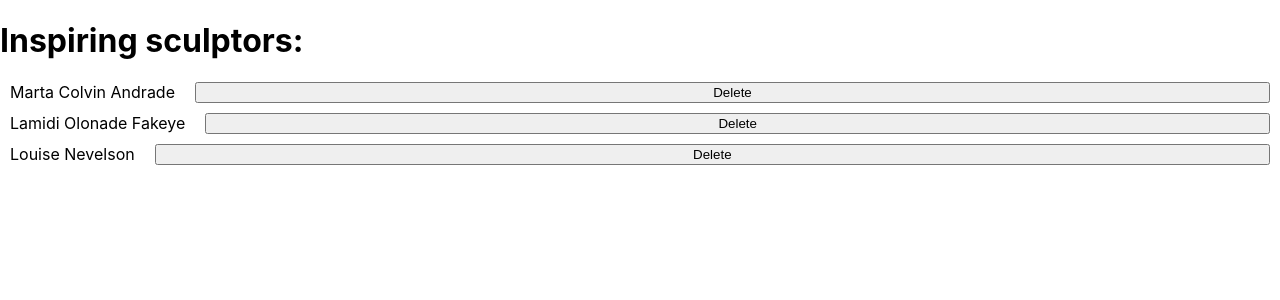
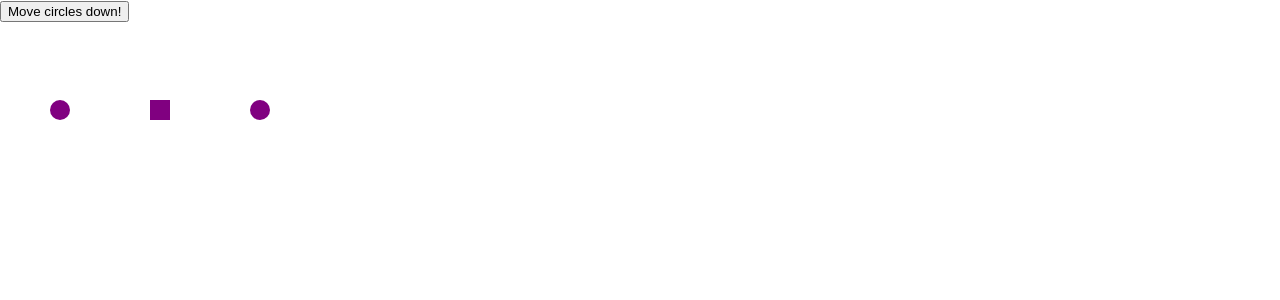
Before and after one commit to UALR-FrontEndWebDevelopmentCourse/react-examples, a React (Create React App) app: page / in a window 1280 px wide. Shown: the top 300 px of the page. Built offline with nearby package versions, Linux system fonts and the light colour scheme.

Commit message:
ShapeEditor component created

```diff
--- a/src/App.js
+++ b/src/App.js
@@ -1,7 +1,7 @@
-import List from "./Components/FilterList";
+import ShapeEditor from "./Components/ShapeEditor";
 
 export default function App() {
     return (
-        <List/>
+        <ShapeEditor/>
     );
 }
--- /dev/null
+++ b/src/Components/ShapeEditor.js
@@ -0,0 +1,53 @@
+import {useState} from 'react';
+
+let initialShapes = [
+    {id: 0, type: 'circle', x: 50, y: 100},
+    {id: 1, type: 'square', x: 150, y: 100},
+    {id: 2, type: 'circle', x: 250, y: 100},
+];
+
+export default function ShapeEditor() {
+    const [shapes, setShapes] = useState(
+        initialShapes
+    );
+
+    function handleClick() {
+        const nextShapes = shapes.map(shape => {
+            if (shape.type === 'square') {
+                // No change
+                return shape;
+            } else {
+                // Return a new circle 50px below
+                return {
+                    ...shape,
+                    y: shape.y + 50,
+                };
+            }
+        });
+        // Re-render with the new array
+        setShapes(nextShapes);
+    }
+
+    return (
+        <>
+            <button onClick={handleClick}>
+                Move circles down!
+            </button>
+            {shapes.map(shape => (
+                <div
+                    key={shape.id}
+                    style={{
+                        background: 'purple',
+                        position: 'absolute',
+                        left: shape.x,
+                        top: shape.y,
+                        borderRadius:
+                            shape.type === 'circle'
+                                ? '50%' : '',
+                        width: 20,
+                        height: 20,
+                    }}/>
+            ))}
+        </>
+    );
+}
```
Also changed, not shown: src/Components/CounterList.js (added).
